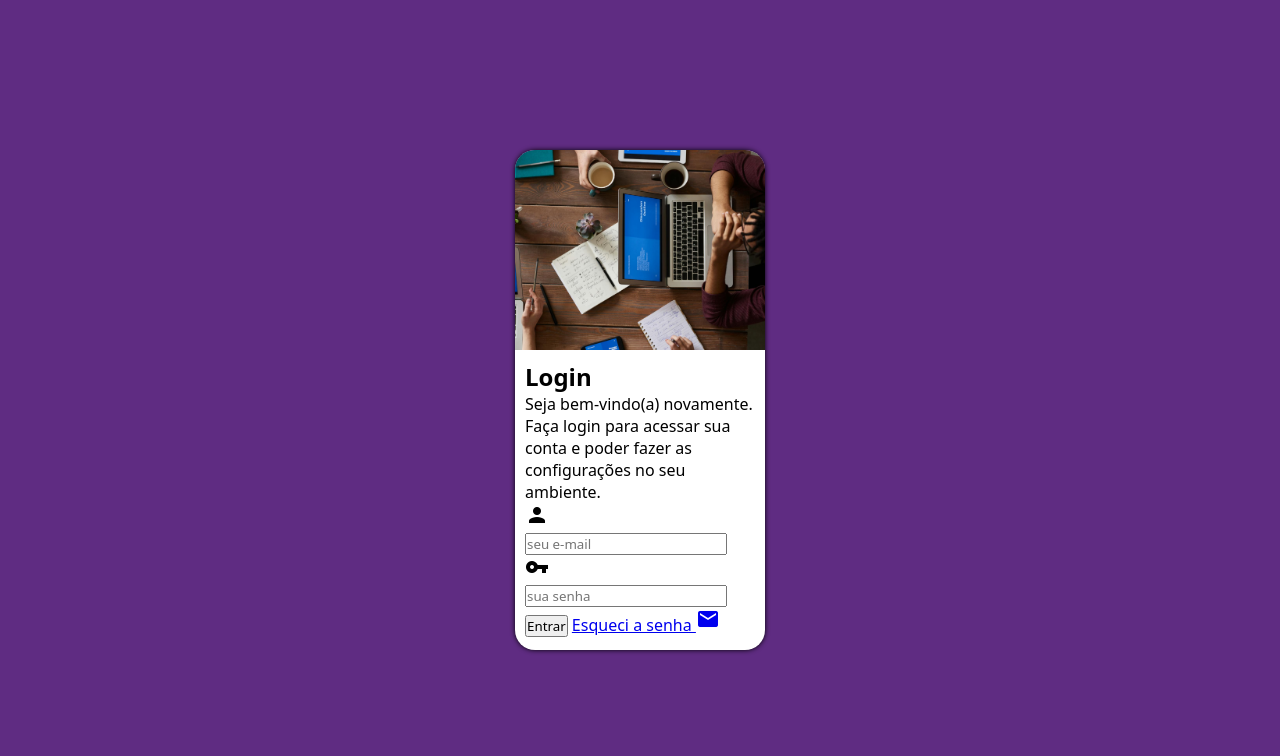
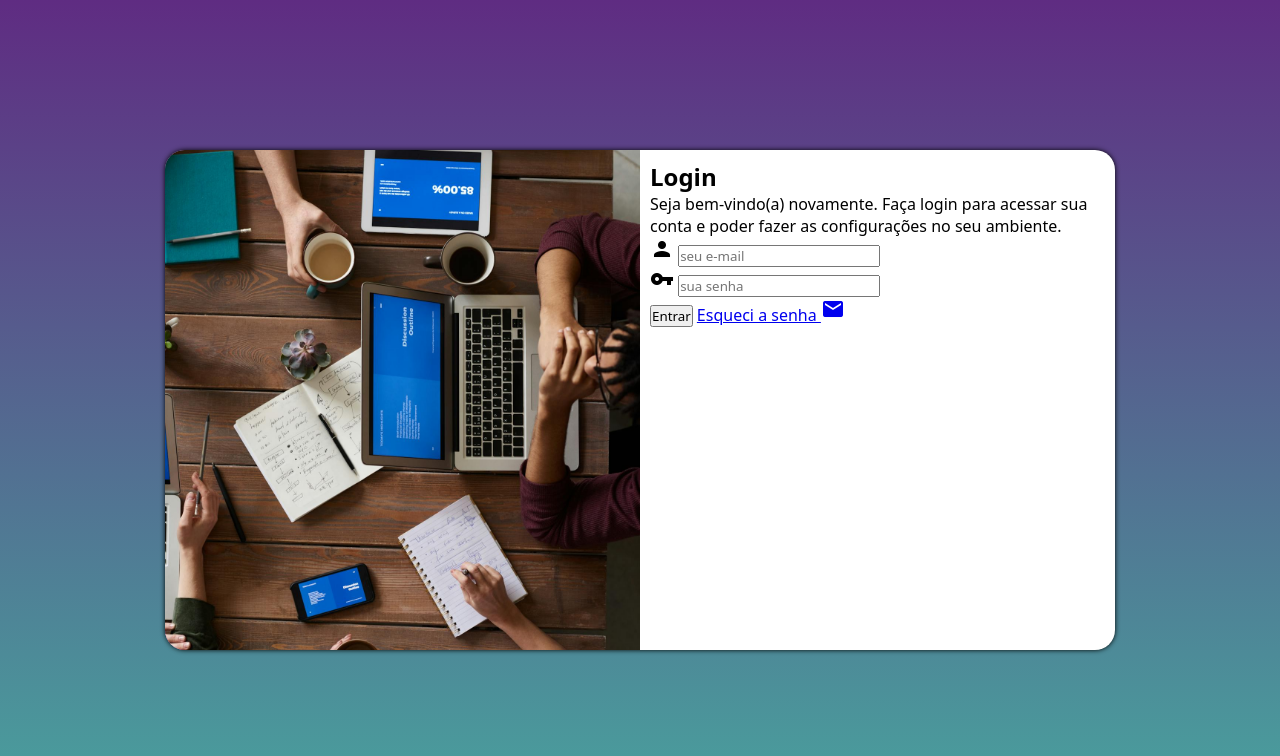
Before and after one commit to AnthonyRocha951/Tela-De-Login, a plain HTML site: page index.html in a window 1280 px wide. Drawn offline with Linux system fonts and the light colour scheme.

Commit message:
media queries para telas maiores

```diff
--- a/estilos/css-teste.css
+++ b/estilos/css-teste.css
@@ -1,11 +1,10 @@
 @charset "UTF-8";
 
-/*  paleta de cores: */
+/* paleta de cores
+verde: #49a09d;
+lilas: #5f2c82
+*/
 
-:root {
-    --verde: #49a09d;
-    --lilas: #5f2c82;
-}
 
 * {
     margin: 0;
@@ -13,7 +12,7 @@
 }
 
 body {
-    background-color: var(--lilas);
+    background-color: #5f2c82;
     font-family: Arial, Helvetica, sans-serif;
 }
 
@@ -57,7 +56,7 @@ main #formulario p {
 
 div .campo {
     text-align: center;
-    background-color: var(--lilas);
+    background-color: #5f2c82;
     border-radius: 8px;
     margin-bottom: 5px;
 }
@@ -85,7 +84,7 @@ div .campo input {
 form .botao {
     width: 230px;
     height: 40px;
-    background-color: var(--verde);
+    background-color: #49a09d;
     border-radius: 5px;
     font-size: 15px;
     border: none;
@@ -96,8 +95,8 @@ form .botao {
 
 form .botao:hover {
     background-color: white;
-    border: 1px solid var(--verde);
-    color: var(--verde);
+    border: 1px solid #49a09d;
+    color: #49a09d;
     transition: 0.5s;
 }
 
@@ -105,14 +104,14 @@ form .botao-s {
     padding: 11px 45px;
     border-radius: 5px;
     background-color: white;
-    color: var(--verde);
-    border: 1px solid var(--verde);
+    color: #49a09d;
+    border: 1px solid #49a09d;
     text-decoration: none;
     transition: 0.5s;
 }
 
 form .botao-s:hover {
-    background-color: var(--verde);
+    background-color: #49a09d;
     color: white;
     transition: 0.5s;
 }
--- a/estilos/media-query.css
+++ b/estilos/media-query.css
@@ -5,11 +5,11 @@
 @media screen and (min-width: 768px) and (max-width: 992px) /* versao para tablet */ {
 
     body {
-        background-image: linear-gradient(to top, #5f2c82, #49a09d);
+        background-image: linear-gradient(to top, #49a09d, #5f2c82);
     }
 
     section#login {
-        width: 90vw;
+        width: 80vw;
     }
 
     section div#imagem {
@@ -27,6 +27,22 @@
 
  @media screen and (min-width: 992px) /* versao pra telas maiores */ {
 
+    body {
+        background-image: linear-gradient(to top, #49a09d, #5f2c82);
+    }
 
+    section#login {
+        width: 950px;
+    }
 
+    section div#imagem {
+        float: left;
+        width: 50%;
+        height: 100%;
+    }
+
+    section div#formulario {
+        float: right;
+        width: 50%;
+    }
 }
--- a/estilos/style.css
+++ b/estilos/style.css
@@ -35,6 +35,8 @@ lilas: #5f2c82
     border-radius: 20px;
     overflow: hidden;
     box-shadow: 0px 0px 5px rgb(0, 0, 0);
+    transition: width .5s, height .5s;
+    transition-timing-function: ease;
  }
 
  section div#imagem {
```
